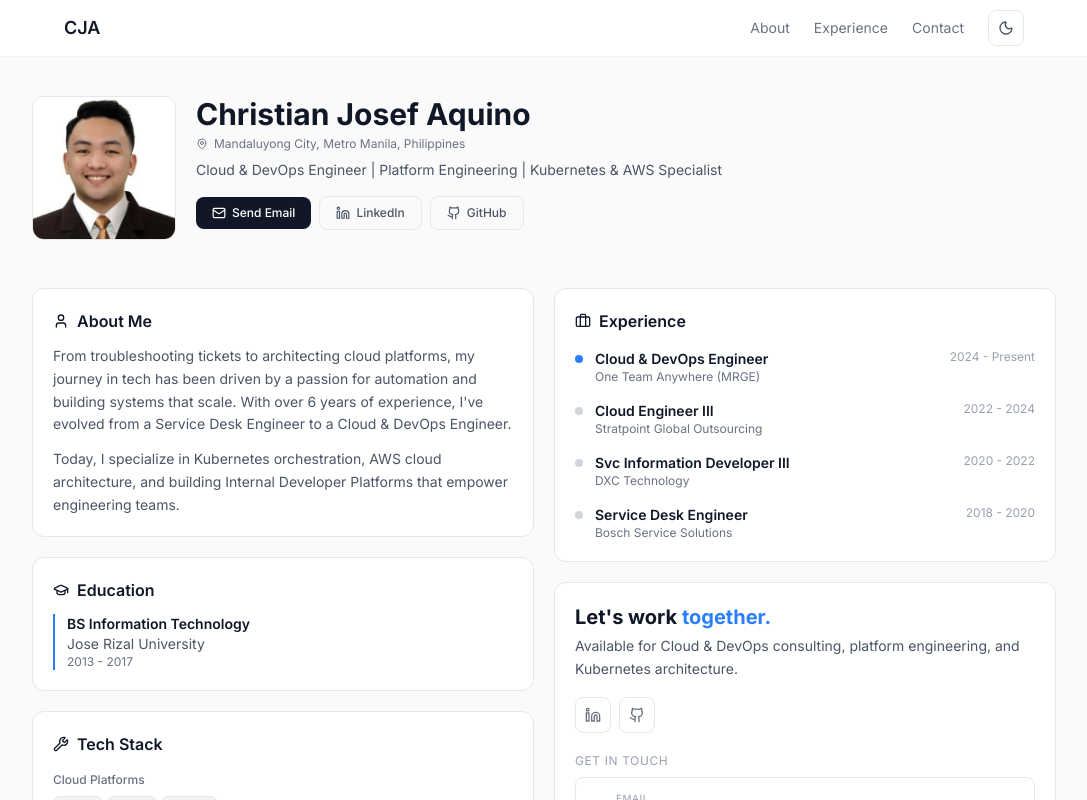
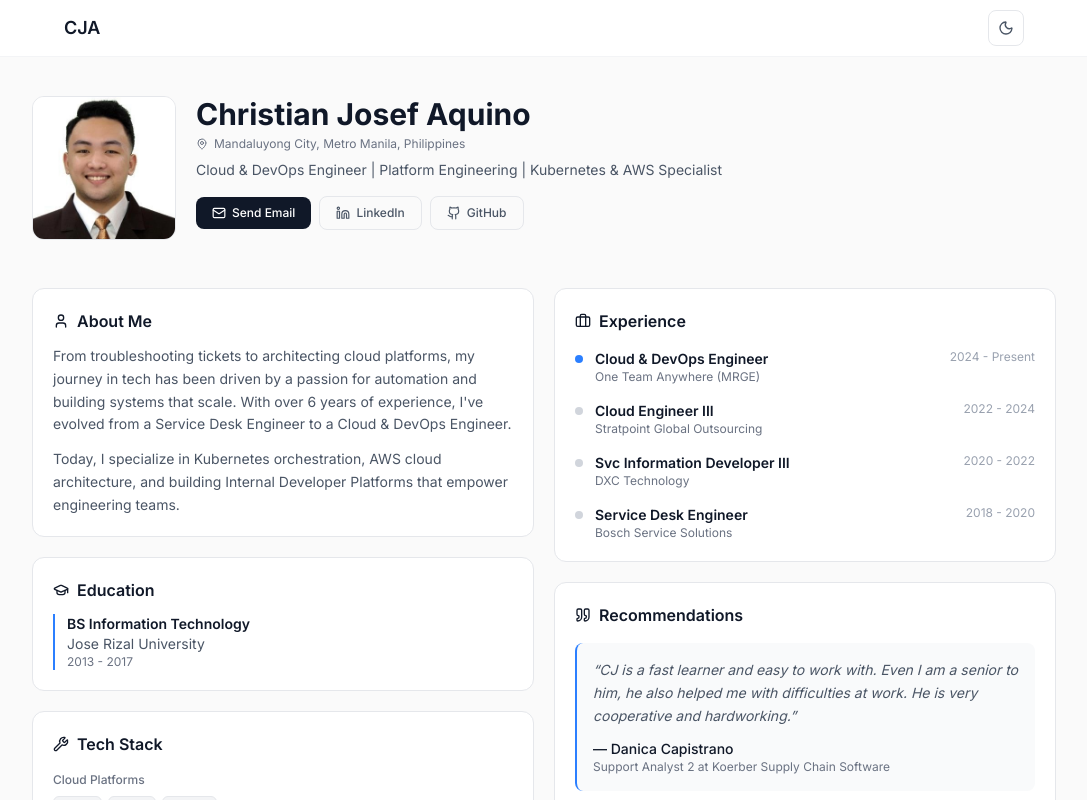
Before and after one commit to chrstnjsff/personal, a Next.js app: page /personal/ in a window 1280 px wide. Shown: the top 800 px of the page, without its empty margins (96-1183 px from the left). Built offline with nearby package versions, Linux system fonts and the light colour scheme.

Commit message:
Remove nav links and add Recommendations section

```diff
--- a/src/components/AboutEducation.tsx
+++ b/src/components/AboutEducation.tsx
@@ -1,4 +1,12 @@
-import { User, GraduationCap, Wrench, Award, Heart, Briefcase, Mail, Linkedin, Github, MessageCircle } from "lucide-react";
+import { User, GraduationCap, Wrench, Award, Heart, Briefcase, Mail, Linkedin, Github, MessageCircle, Quote } from "lucide-react";
+
+const recommendations = [
+  {
+    quote: "CJ is a fast learner and easy to work with. Even I am a senior to him, he also helped me with difficulties at work. He is very cooperative and hardworking.",
+    author: "Danica Capistrano",
+    role: "Support Analyst 2 at Koerber Supply Chain Software",
+  },
+];
 
 const experiences = [
   { title: "Cloud & DevOps Engineer", company: "One Team Anywhere (MRGE)", period: "2024 - Present", current: true },
@@ -145,6 +153,27 @@ export function AboutEducation() {
               </div>
             </div>
 
+            {/* Recommendations */}
+            <div className="bg-white dark:bg-[#1c1c1c] rounded-xl p-5 border border-gray-200 dark:border-[#2d2d2d]">
+              <h2 className="flex items-center gap-2 text-base font-semibold text-gray-900 dark:text-white mb-4">
+                <Quote className="w-4 h-4" />
+                Recommendations
+              </h2>
+              <div className="space-y-3">
+                {recommendations.map((rec, index) => (
+                  <div key={index} className="p-4 rounded-lg bg-gray-50 dark:bg-[#252525] border-l-2 border-blue-500">
+                    <p className="text-sm text-gray-600 dark:text-gray-300 italic leading-relaxed mb-3">
+                      &ldquo;{rec.quote}&rdquo;
+                    </p>
+                    <div>
+                      <p className="text-sm font-medium text-gray-900 dark:text-white">— {rec.author}</p>
+                      <p className="text-xs text-gray-500 dark:text-gray-500">{rec.role}</p>
+                    </div>
+                  </div>
+                ))}
+              </div>
+            </div>
+
             {/* Contact */}
             <div id="contact" className="bg-white dark:bg-[#1c1c1c] rounded-xl p-5 border border-gray-200 dark:border-[#2d2d2d]">
               <h2 className="text-xl font-bold text-gray-900 dark:text-white mb-1">
--- a/src/components/Header.tsx
+++ b/src/components/Header.tsx
@@ -1,12 +1,6 @@
 "use client";
 
 import { ThemeToggle } from "./ThemeToggle";
-
-const navLinks = [
-  { href: "#about", label: "About" },
-  { href: "#experience", label: "Experience" },
-  { href: "#contact", label: "Contact" },
-];
 
 export function Header() {
   return (
@@ -16,19 +10,7 @@ export function Header() {
           <a href="#" className="font-semibold text-lg text-gray-900 dark:text-white">
             CJA
           </a>
-
-          <div className="flex items-center gap-6">
-            {navLinks.map((link) => (
-              <a
-                key={link.href}
-                href={link.href}
-                className="hidden sm:block text-sm text-gray-500 dark:text-gray-400 hover:text-gray-900 dark:hover:text-white transition-colors"
-              >
-                {link.label}
-              </a>
-            ))}
-            <ThemeToggle />
-          </div>
+          <ThemeToggle />
         </div>
       </nav>
     </header>
```
